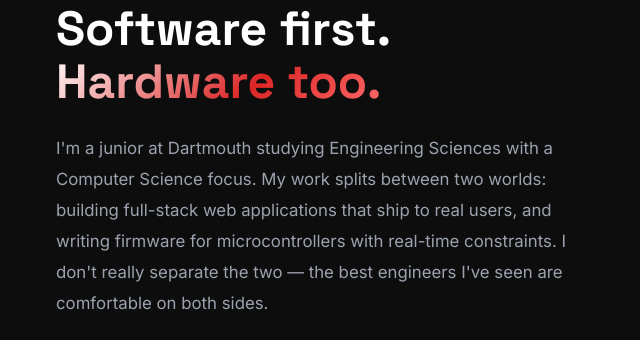
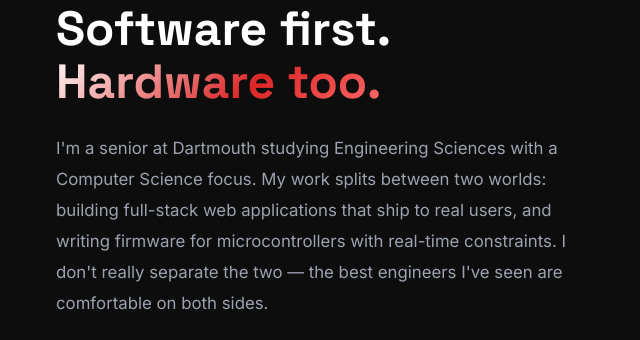
Before and after one commit to Swabir001/portfolio, a plain HTML site: page index.html in a window 1280 px wide. Shown: the part 940-1280 px from the top of the page, 624-1264 px from the left. Drawn offline with Linux system fonts and the light colour scheme; animation ran at ten frames a second.

Commit message:
fix: update year from junior to senior

```diff
--- a/index.html
+++ b/index.html
@@ -114,7 +114,7 @@
         <p class="section-label reveal d1">About Me</p>
         <h2 class="section-title reveal d2">Software first.<br><span class="gradient-text">Hardware too.</span></h2>
         <p class="about-text reveal d3">
-          I'm a junior at Dartmouth studying Engineering Sciences with a Computer Science focus. My work splits between two worlds: building full-stack web applications that ship to real users, and writing firmware for microcontrollers with real-time constraints. I don't really separate the two — the best engineers I've seen are comfortable on both sides.
+          I'm a senior at Dartmouth studying Engineering Sciences with a Computer Science focus. My work splits between two worlds: building full-stack web applications that ship to real users, and writing firmware for microcontrollers with real-time constraints. I don't really separate the two — the best engineers I've seen are comfortable on both sides.
         </p>
         <p class="about-text reveal d4">
           I led a 4-person team to build <strong>SwipePlate</strong> — a campus food delivery platform with a React/TypeScript frontend, a Node/Firebase backend, and a live delivery tracking map — zero to deployed in 6 weeks. That same term I was writing interrupt-driven C on an STM32 for the embedded systems lab. That's a normal week for me.
```
